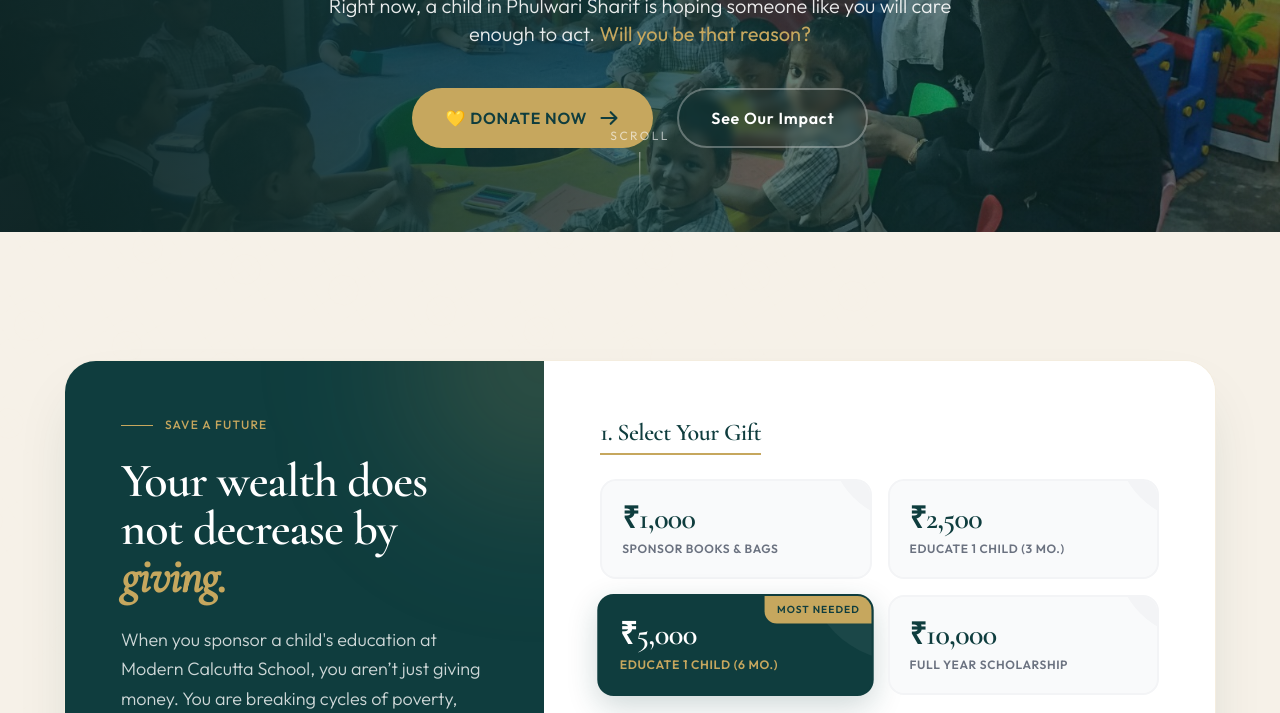
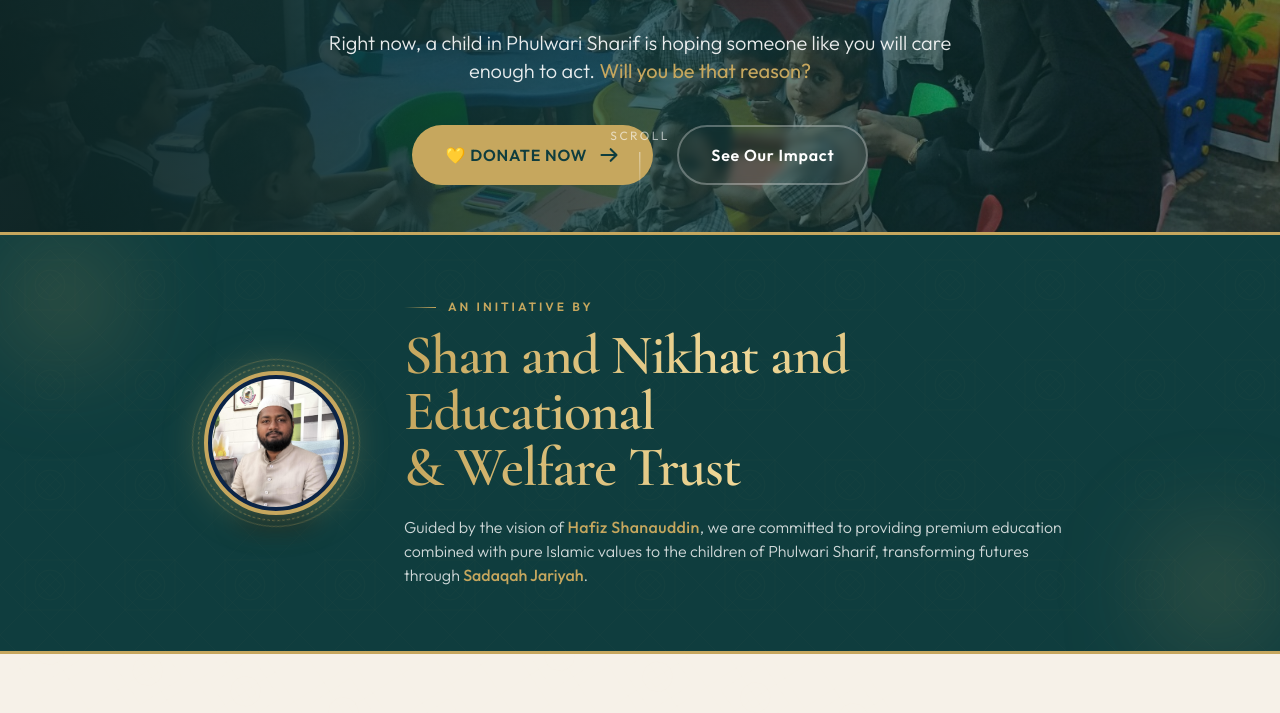
Before and after one commit to huzaifa069HUZ/modern-calcutta-school, a website: page donate.html in a window 1280 px wide. Shown: the part 536-1249 px from the top of the page. Drawn offline with nearby package versions, Linux system fonts and the light colour scheme; a web font is replaced by a local one.

Commit message:
donation xyz

```diff
--- a/donate.html
+++ b/donate.html
@@ -248,6 +248,13 @@
                         Everything.</span>
                 </h1>
 
+                <div class="inline-flex items-center gap-3 px-5 py-2.5 rounded-full border border-[#C6A75E]/40 bg-[#0F3D3E]/40 backdrop-blur-md mb-8 reveal-bottom shadow-lg" style="animation-delay: 0.3s;">
+                    <svg class="w-5 h-5 text-[#C6A75E]" fill="none" viewBox="0 0 24 24" stroke="currentColor">
+                        <path stroke-linecap="round" stroke-linejoin="round" stroke-width="2" d="M9 12l2 2 4-4m5.618-4.016A11.955 11.955 0 0112 2.944a11.955 11.955 0 01-8.618 3.04A12.02 12.02 0 003 9c0 5.591 3.824 10.29 9 11.622 5.176-1.332 9-6.03 9-11.622 0-1.042-.133-2.052-.382-3.016z" />
+                    </svg>
+                    <span class="text-white/90 text-xs md:text-sm tracking-wide">An initiative by <strong class="text-[#C6A75E] font-bold">Shan and Nikhat and Educational & Welfare Trust</strong></span>
+                </div>
+
                 <p class="text-white/90 text-sm md:text-lg lg:text-xl max-w-2xl font-light leading-relaxed mb-8 md:mb-10 reveal-bottom"
                     style="animation-delay: 0.4s;">
                     Right now, a child in Phulwari Sharif is hoping someone like you will care enough to act.
@@ -292,6 +299,49 @@
             </div>
         </section>
 
+        <!-- Trust Intro Section (Luxury Islamic Theme) -->
+        <section class="py-12 md:py-16 bg-[#0F3D3E] relative overflow-hidden border-y-[3px] border-[#C6A75E]">
+            <!-- Decorative Patterns -->
+            <div class="absolute inset-0 bg-[url('assets/islamic-pattern.svg')] opacity-10 pointer-events-none"></div>
+            <div class="absolute left-0 top-0 w-32 h-32 bg-[#C6A75E]/20 blur-[50px] rounded-full pointer-events-none"></div>
+            <div class="absolute right-0 bottom-0 w-32 h-32 bg-[#C6A75E]/20 blur-[50px] rounded-full pointer-events-none"></div>
+
+            <div class="container mx-auto px-4 md:px-8 relative z-10 flex flex-col md:flex-row items-center justify-center gap-8 lg:gap-14 reveal-bottom">
+
+                <!-- Director Photo with Luxury Frame -->
+                <div class="relative shrink-0 group">
+                    <!-- Drop shadow / reflection -->
+                    <div class="absolute inset-x-8 -bottom-3 h-4 bg-black/60 blur-md rounded-[100%] transition-opacity duration-500 group-hover:opacity-80"></div>
+
+                    <!-- Decorative outer ring elements -->
+                    <div class="absolute -inset-3 border border-[#C6A75E]/30 rounded-full animate-[spin_15s_linear_infinite] pointer-events-none"></div>
+                    <div class="absolute -inset-1.5 border border-[#C6A75E]/50 rounded-full animate-[spin_10s_linear_infinite_reverse] pointer-events-none border-dashed pr-1"></div>
+
+                    <!-- Inner solid luxury frame -->
+                    <div class="w-32 h-32 md:w-36 md:h-36 rounded-full border-4 border-[#C6A75E] p-1 bg-[#0B2447] overflow-hidden relative shadow-[0_0_40px_rgba(198,167,94,0.4)] group-hover:scale-105 transition-transform duration-500">
+                        <img src="assets/face director.jfif" alt="Director, Hafiz Shanauddin" class="w-full h-full object-cover rounded-full">
+                    </div>
+                </div>
+
+                <!-- Trust Name & Info -->
+                <div class="text-center md:text-left text-white max-w-2xl">
+                    <p class="text-[#C6A75E] text-[10px] md:text-xs font-bold tracking-[0.25em] uppercase mb-3 flex items-center justify-center md:justify-start gap-3">
+                        <span class="w-8 h-px bg-gradient-to-r from-transparent to-[#C6A75E]"></span>
+                        An initiative by
+                        <span class="w-8 h-px bg-gradient-to-l from-transparent to-[#C6A75E] md:hidden"></span>
+                    </p>
+
+                    <h2 class="text-3xl md:text-5xl lg:text-[3.5rem] title-font leading-[1.1] mb-5 text-transparent bg-clip-text bg-gradient-to-r from-[#C6A75E] via-[#F0D898] to-[#C6A75E]">
+                        Shan and Nikhat and Educational <br class="hidden md:block"/>&amp; Welfare Trust
+                    </h2>
+
+                    <p class="text-white/80 font-light text-sm md:text-base leading-relaxed">
+                        Guided by the vision of <strong class="text-[#C6A75E] font-medium tracking-wide">Hafiz Shanauddin</strong>, we are committed to providing premium education combined with pure Islamic values to the children of Phulwari Sharif, transforming futures through <em class="text-[#C6A75E] not-italic font-medium">Sadaqah Jariyah</em>.
+                    </p>
+                </div>
+            </div>
+        </section>
+
         <!-- High-End Donation Form Section -->
         <section id="donation-form-section" class="py-20 md:py-32 bg-[#F6F1E8] relative overflow-hidden">
             <!-- Background Patterns -->
@@ -328,7 +378,7 @@
                             </h2>
 
                             <p class="text-white/80 font-light text-lg leading-relaxed mb-10">
-                                When you sponsor a child's education at Modern Calcutta School, you aren’t just giving
+                                When you sponsor a child's education at Modern Calcutta School (an initiative of <strong class="text-white font-medium">Shan and Nikhat and Educational & Welfare Trust</strong>), you aren’t just giving
                                 money. You are breaking cycles of poverty, elevating a family, and building your <strong
                                     class="text-[#C6A75E] font-bold tracking-wide">Sadaqah Jariyah</strong> for the
                                 Hereafter.
@@ -793,7 +843,7 @@
                                 </svg>
                             </div>
                             <h4 class="text-white font-bold text-sm md:text-base title-font mb-1">Registered Trust</h4>
-                            <p class="text-white/50 text-xs leading-relaxed">Govt. registered under Trust Act, Bihar</p>
+                            <p class="text-white/50 text-xs leading-relaxed"><strong class="text-white/80 font-medium">Shan and Nikhat and Educational & Welfare Trust</strong><br>Govt. registered under Trust Act, Bihar</p>
                         </div>
                         <div class="bg-white/[0.05] border border-white/10 hover:border-[#C6A75E]/50 rounded-2xl p-6 text-center group transition-all duration-400 reveal-bottom"
                             style="animation-delay:.15s;">
@@ -988,7 +1038,7 @@
                         </svg>
                     </div>
                     <h3 class="title-font text-3xl text-[#0F3D3E] font-bold">Jazakallah Khair</h3>
-                    <p class="text-[#1E1E1E]/70 text-sm mt-2">Your generous donation has been received successfully.</p>
+                    <p class="text-[#1E1E1E]/70 text-sm mt-2">Your generous donation to <strong class="text-[#0F3D3E] font-semibold">Shan and Nikhat and Educational & Welfare Trust</strong> has been received successfully.</p>
                 </div>
 
                 <div class="bg-white rounded-2xl p-6 border border-[#C6A75E]/20 shadow-inner mb-8">
```
Also changed, not shown: gallery.html (+1 -1 lines).
